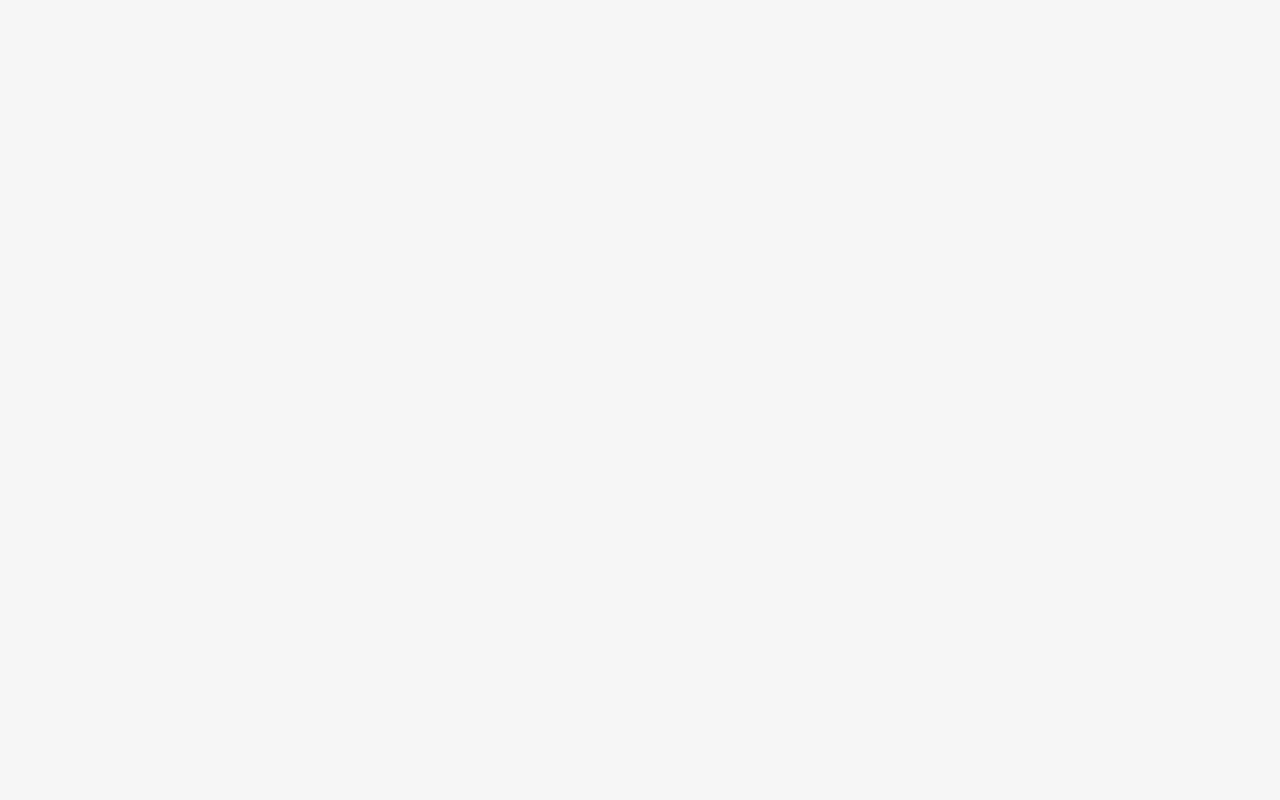
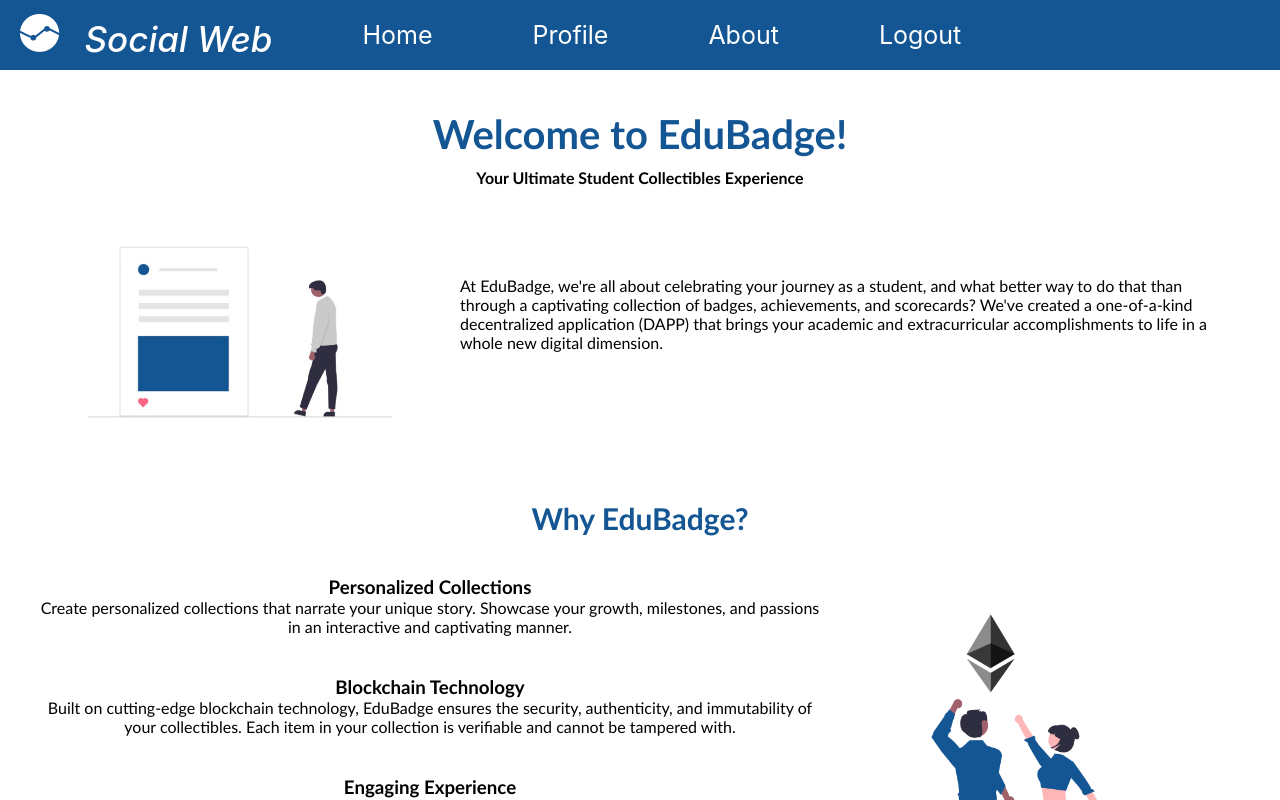
Before and after one commit to Shweta2003/Web3_Social_Media_App, a React (Create React App) app: page /about in a window 1280 px wide. Before the commit this address had no page. Shown: the top 800 px of the page. Built offline with nearby package versions, Linux system fonts and the light colour scheme.

Commit message:
About Us Page

```diff
--- a/src/App.jsx
+++ b/src/App.jsx
@@ -10,7 +10,7 @@ import {createContext, useRef } from 'react';
 import ABI from './components/common/ABI'
 import Web3 from 'web3';
 import PostDetailsPage from './pages/PostDetailsPage'
-
+import AboutPage from './pages/AboutPage'
 
 export const WebVariable = createContext();
 
@@ -57,6 +57,7 @@ const App = () => {
         <Route path='/editMyProfile' element={<EditProfile />} />
         <Route path='/createNewPost' element={<CreateNewPost />} />
         <Route path='/post/:index' element={<PostDetailsPage />} />
+        <Route path='/about' element={<AboutPage />} />
       </Routes>
       </WebVariable.Provider>
     </div>
--- /dev/null
+++ b/src/components/About/About.jsx
@@ -0,0 +1,51 @@
+import React from 'react';
+import classes from './About.module.css';
+import our_logo from '../../Assets/our_logo.png'
+import post_placeholder from '../../Assets/post_placeholder.png'
+import ether from '../../Assets/ether.png'
+
+const About = () => {
+    return (
+        <div className={classes.container}>
+            <div className={classes.content}>
+                <div className={classes.text}>
+                    <div className={classes.heading}>
+                        <h1>Welcome to EduBadge!</h1>
+                        <h4>Your Ultimate Student Collectibles Experience</h4>
+                    </div>
+                    <div className={classes.image_container}>
+                        <div>
+                            <img src={post_placeholder} alt="post" className={classes.image} />
+                        </div>
+                        <div>
+                            <p> At EduBadge, we're all about celebrating your journey as a student, and what better way to do that than through a captivating collection of badges, achievements, and scorecards? We've created a one-of-a-kind decentralized application (DAPP) that brings your academic and extracurricular accomplishments to life in a whole new digital dimension.</p>
+                        </div>
+                    </div>
+
+                    <div className={classes.heading}>
+                        <h2>Why EduBadge?</h2>
+
+                        <div className={classes.image_container}>
+                            <div>
+                                <h3>Personalized Collections</h3>
+                                <p>Create personalized collections that narrate your unique story. Showcase your growth, milestones, and passions in an interactive and captivating manner.</p>
+                                <h3>Blockchain Technology</h3>
+                                <p>Built on cutting-edge blockchain technology, EduBadge ensures the security, authenticity, and immutability of your collectibles. Each item in your collection is verifiable and cannot be tampered with.</p>
+                                <h3>Engaging Experience</h3>
+                                <p>The EduBadge interface is designed to be intuitive and visually appealing, making the process of curating and exploring collectibles a delightful experience.</p>
+                                <h3> Sharing and Socializing</h3>
+                                <p>Share your achievements with peers, mentors, and prospective employers effortlessly. Connect with like-minded individuals and build a network around your interests.</p>
+                            </div>
+
+                            <div>
+                                <img src={ether} alt="ether" className={classes.image} />
+                            </div>
+                        </div>
+                    </div>
+                </div>
+            </div>
+        </div>
+    );
+};
+
+export default About;
--- /dev/null
+++ b/src/components/About/About.module.css
@@ -0,0 +1,51 @@
+.container {
+    padding: 40px;
+    background-color: white;
+  }
+
+  .content {
+    display: flex;
+    align-items: center;
+  }
+
+  .image {
+    max-width: 400px;
+    margin-right: 20px;
+  }
+
+  .text {
+    font-family:'Trebuchet MS', 'Lucida Sans Unicode', 'Lucida Grande', 'Lucida Sans', Arial, sans-serif;
+    flex: 1;
+  }
+
+  h1 {
+    font-weight: 800;
+    font-size: 40px;
+    margin-bottom: 10px;
+    color: #145693;
+  }
+
+  h2 {
+    font-weight: 800;
+    font-size: 30px;
+    margin-bottom: 10px;
+    color: #145693;
+  }
+
+  p {
+    font-size: 16px;
+    margin-bottom: 40px;
+  }
+
+  .image_container {
+    display: flex;
+    flex-direction: row;
+    justify-content: flex-start;
+    align-items: center;
+    margin-bottom: 50px;
+    margin-top: 30px;
+  }
+
+  .heading {
+    text-align: center;
+  }
--- a/src/components/Navbar/NavAfterLogin.jsx
+++ b/src/components/Navbar/NavAfterLogin.jsx
@@ -22,6 +22,7 @@ const NavAfterLogin = () => {
                 <ul className={classes['nav-links']} >
                     <Link to="../home" className={classes.opt1}>Home</Link>
                     <Link to={`../profile/${content.account.current}`} state={{ from: `${content.account.current}` }} className={classes.opt1}>Profile</Link>
+                    <Link to="../about" className={classes.opt1}>About</Link>
                     <Link onClick={HandleLogout} className={classes.opt1}>Logout</Link>
                 </ul>
             </div>
--- /dev/null
+++ b/src/pages/AboutPage.jsx
@@ -0,0 +1,14 @@
+import React from 'react'
+import About from '../components/About/About'
+import NavAfterLogin from '../components/Navbar/NavAfterLogin'
+
+const AboutPage = () => {
+  return (
+    <>
+      <NavAfterLogin />
+      <About />
+    </>
+  )
+}
+
+export default AboutPage
```
Also changed, not shown: src/Assets/ether.png (added).
